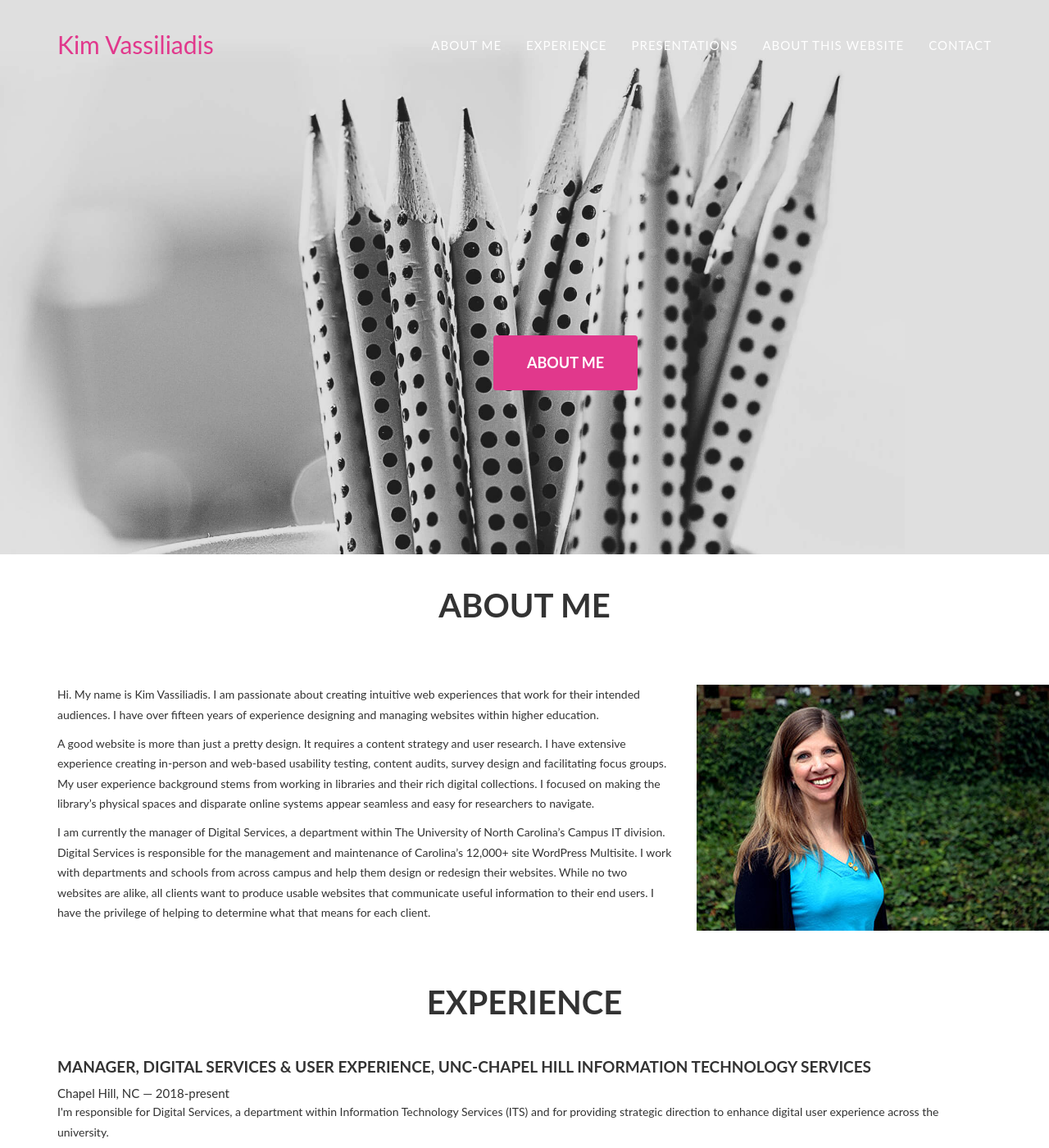
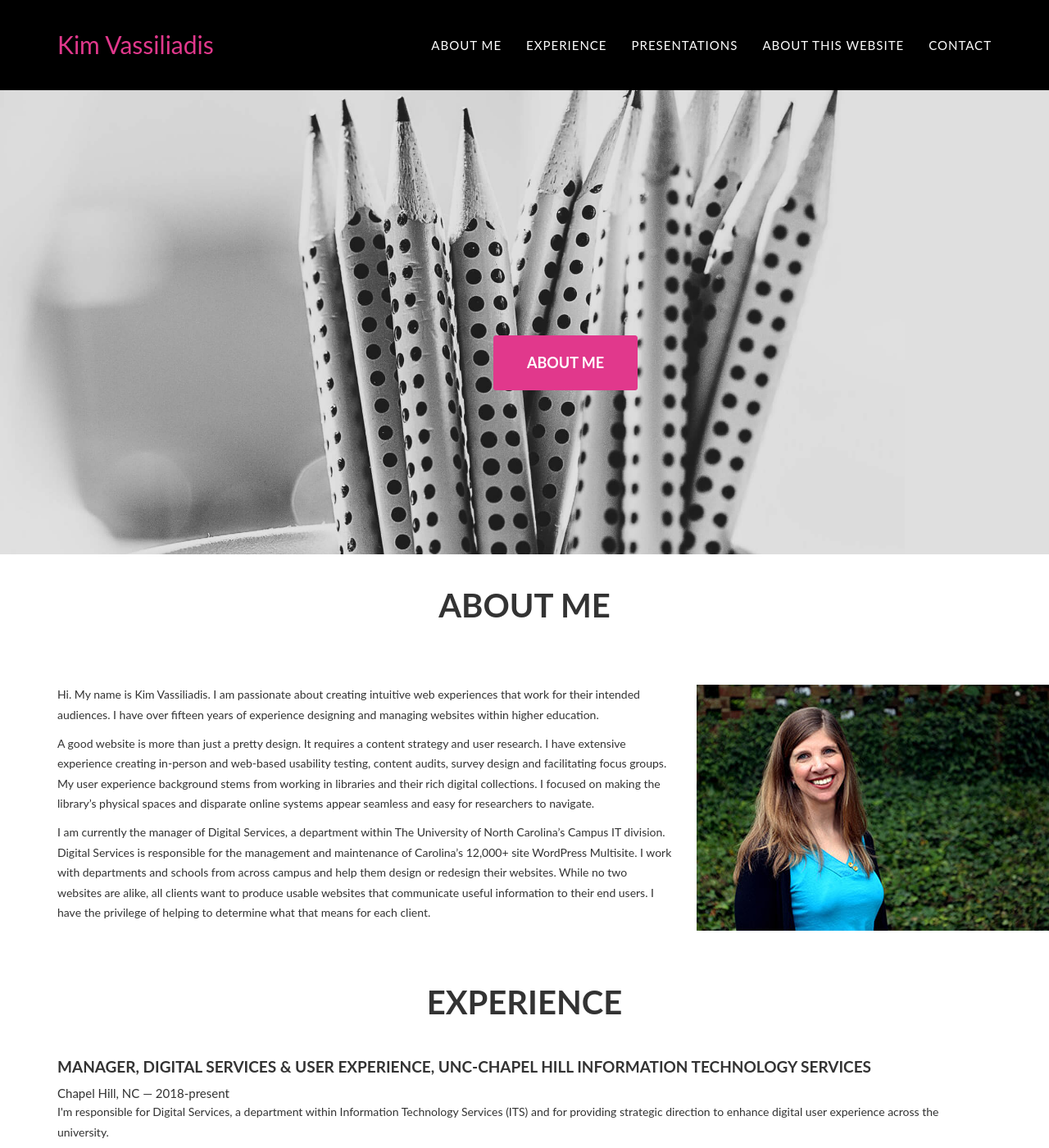
Before and after one commit to kimbrarian/jekyll, a Jekyll site: the page built from index.html, in a window 1280 px wide and 1400 px high. Shown: the whole window at 82% size. Built offline with Jekyll 4.4.1, drawn with Linux system fonts in a browser that asks for light colours.

Commit message:
Update agency.css

```diff
--- a/_includes/css/agency.css
+++ b/_includes/css/agency.css
@@ -175,6 +175,11 @@ fieldset[disabled] .btn-xl.active {
 .navbar-default {
     border-color: transparent;
     background-color: #222;
+}
+
+/*added 10-6-18 */
+.navbar.navbar-default.navbar-fixed-top {
+    background: #000;
 }
 
 .navbar-default .navbar-brand {
```
